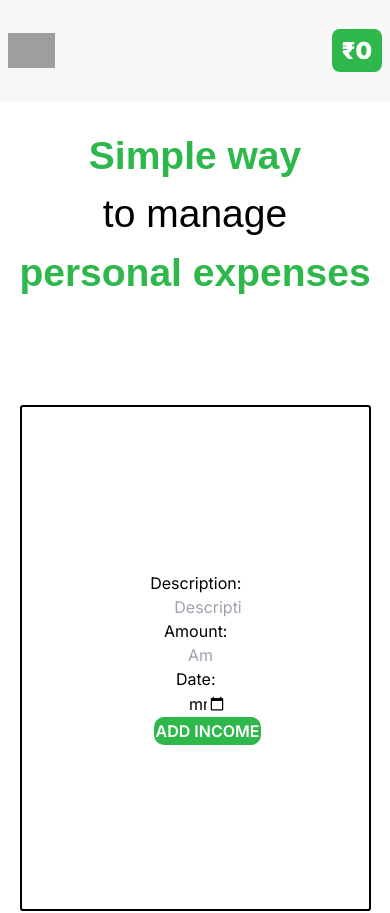
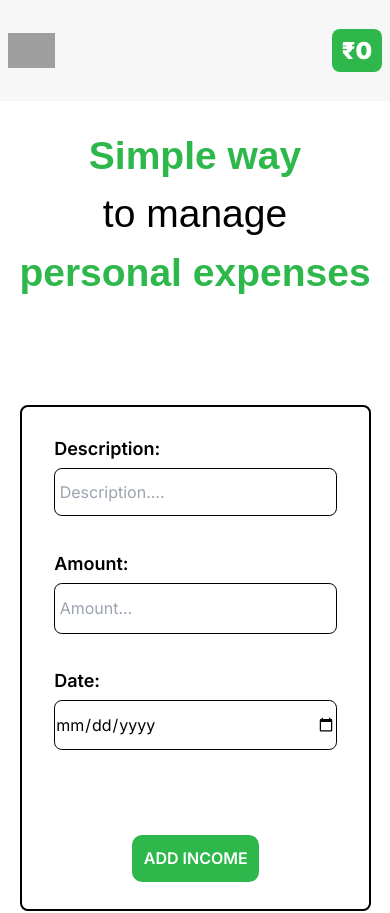
Before and after one commit to iharshyadav/Bdcoe-project, a Next.js app in the folder expenses/: page / in a window 390 px wide. Shown: the top 913 px of the page. Built offline with nearby package versions, Linux system fonts and the light colour scheme; grey boxes are pictures that could not be loaded.

Commit message:
Responsive & Completion of Project

```diff
--- a/expenses/Component/Form.js
+++ b/expenses/Component/Form.js
@@ -37,11 +37,11 @@ const form = ({income,setIncome}) => {
         <div className="inner-elem">
           <h3>Description:</h3>
           <input className='submit1' type="text" name="desc" id="desc"
-            placeholder='Description.... ' ref={desc}/>
+            placeholder=' Description.... ' ref={desc}/>
             <h3>Amount:</h3>
-          <input className='submit2' type="number" name='price' id='price' placeholder='Amount' ref={price} />
+          <input className='submit2' type="number" name='price' id='price' placeholder=' Amount...' ref={price} />
           <h3>Date:</h3>
-          <input className='submit3' type="date" name='date' id='date' placeholder='Amount date... ' ref={date}/>
+          <input className='submit3' type="date" name='date' id='date' placeholder=' Amount date... ' ref={date}/>
           <input className='submit' type="submit" value="Add Income" />
         </div>
     </form>
--- a/expenses/app/globals.css
+++ b/expenses/app/globals.css
@@ -110,10 +110,6 @@ h2 span{
 	color: white;
 }
 
-.submit:hover{
-	padding: 0.45vw;
-  }
-
 .submit1{
 	margin-left: 6vw;
 	width: 17vw;
@@ -194,9 +190,9 @@ hr{
 	font-size: 0.9vw;
   }
 
-h5{
+  .income-list-1 h5{
 	/* margin-top: 10vh;	 */
-	text-align: center;
+	text-align: left;
 }
 
 .list-description{
@@ -215,11 +211,19 @@ h5{
 	margin-left: 6vw;
   }
 
+  .list-date{
+	width: 30%;
+  }
+
   .phone{
 	display: none;
   }
 
   h3{
+	display: none;
+  }
+
+  .phone-income-list{
 	display: none;
   }
 
@@ -275,6 +279,7 @@ h5{
 	width: 90%;
 	margin-left: 5.2vw;
 	/* align-items: center; */
+	border-radius: 2vw;
    }
 
    h3{
@@ -282,7 +287,6 @@ h5{
    }
 
    .inner-elem {
-	position: relative;
 	z-index: 1;
 	display: flex;
 	justify-content: flex-start;
@@ -291,43 +295,105 @@ h5{
 	flex-direction: column;
    }
 
-   .submit1{
-	/* margin-left: 6vw; */
-	width: 17vw;
-	border-radius: 0.5vw;
+   h3{
+	width: 120%;
+	font-weight: 600;
+	margin-bottom: 0.7vh;
+	text-align:start;
+	margin-left: 0;
+	font-size: large;
    }
 
-   .submit1:hover{
-	border:2px black solid;
+   .submit1{
+	width: 120%;
+	height: 5.8vh;
+	border-radius: 0.5vw;
+	align-items: flex-start;
+	border: 1px solid black;
+	margin-bottom: 4vh;
+	margin-left: 0;
+	border-radius: 2vw;
    }
 
    .submit2{
-	/* margin-left: 6vw; */
-	width: 10vw;
+	width: 120%;
 	border-radius: 0.5vw;
-   }
-
-   .submit2:hover{
-	border:2px black solid;
+	/* margin: 0; */
+	border: 1px solid black;
+	height: 6vh;
+	/* margin-top: 2vh; */
+	margin-left: 0;
+	margin-bottom: 4vh;
+	border-radius: 2vw;
    }
 
    .submit3{
-	/* margin-left: 6vw; */
-	width: 10vw;
+	width: 120%;
 	border-radius: 0.5vw;
+	/* margin-top: 2vh; */
+	margin-left: 0;
+	border: 1px solid black;
+	height: 5.9vh;
+	margin-bottom: 3vh;
+	border-radius: 2vw;
    }
 
-   .submit3:hover{
-	border:2px black solid;
+   .submit{
+	margin-top: 7vh;
+	padding: 3vw;
+	margin-left: 0;
    }
 
+   .main-income-list{
+	width: 100%;
+	margin-left: 0;
+   }
 
+  .income-list{
+	display: none;
+  }
 
+  .phone-income-list{
+	display: block;
+  }
 
+  .inner-phone-income-list{
+	display: flex;
+	align-items: center;
+	justify-content: space-evenly;
+	min-height: 5vh;
+  }
 
+  .phone-income-list-1{
+    width: 45%;
+	text-align: left;
+	text-transform: uppercase;
+  }
 
+  .phone-list-description{
+	color: black;
+	/* font-size: 1.2vw; */
+	font-family: sans-serif;
+	font-weight: 600;
+	text-transform: uppercase;
+	width: 55%;
+	overflow: hidden;
+	text-align: left;
+	padding:1vh 0 ;
+	margin-top: 2.5vh;
+  }
 
+  .phone-list-price{
+	color: #2EB84C;
+	width: 25%;
+  }
 
+  .phone-income-list-2-button{
+	/* padding: 5vw; */
+	width: 20%;
+	color: red;
+	font-size: 5vw;
+  }
 
 
 
--- a/expenses/app/page.js
+++ b/expenses/app/page.js
@@ -2,6 +2,9 @@
 import React, { useEffect, useState } from "react";
 import Header from "@/Component/Header";
 import Form from "@/Component/Form";
+import { FontAwesomeIcon } from '@fortawesome/react-fontawesome';
+import { faTrash } from '@fortawesome/free-solid-svg-icons';
+
 const page=()=>{
 
   const getItemLocal=()=>{
@@ -34,7 +37,7 @@ const page=()=>{
             <li className="income-list">
                <div key={i} className="income-list-1">
                  <h5 className="list-description">{t.desc}</h5>
-                 <p className="list-price">{t.price}</p>
+                 <p className="list-price">+{t.price}</p>
                  <p className="list-date">{t.date}</p>
                </div>
                <div className="income-list-2">
@@ -43,6 +46,22 @@ const page=()=>{
                   deleteNote(i);
                  }}
                     className="income-list-2-button">Delete</button>
+                </div>
+            </li>
+            <li className="phone-income-list">
+               <div className="inner-phone-income-list">
+                   <div key={i} className="phone-income-list-1">
+                     <h5 className="phone-list-description">{t.desc}</h5>
+                     <p className="phone-list-date">{t.date}</p>
+                   </div>
+                   <p className="phone-list-price">+{t.price}</p>
+                   <div className="phone-income-list-2">
+                     <button
+                     onClick={()=>{
+                      deleteNote(i);
+                     }}
+                        className="phone-income-list-2-button fa-lg"> <FontAwesomeIcon icon={faTrash}/> </button>
+                    </div>
                 </div>
             </li>
           </>
```
Also changed, not shown: expenses/package.json (+7 -2 lines), 1 other file (tests, documents, lock files or other folders).
